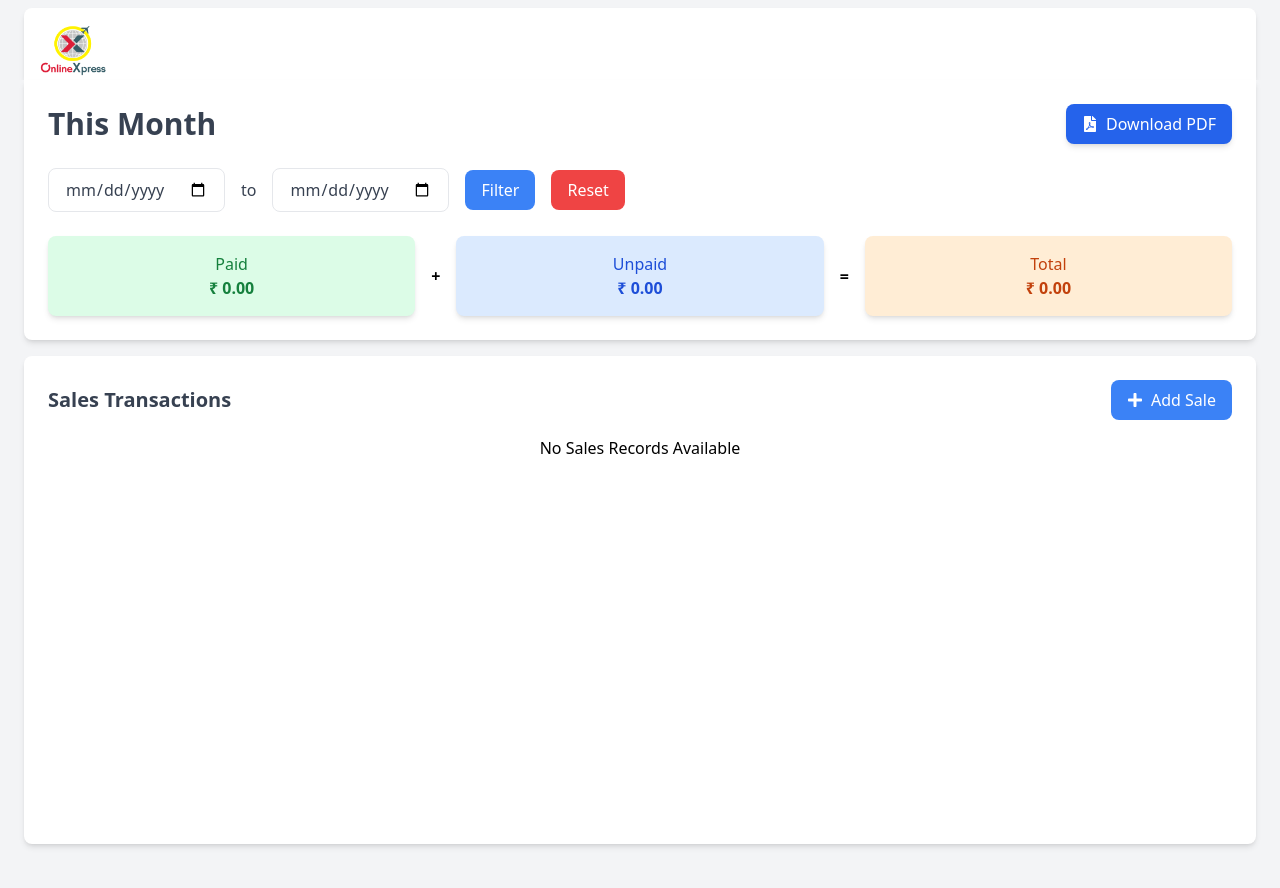
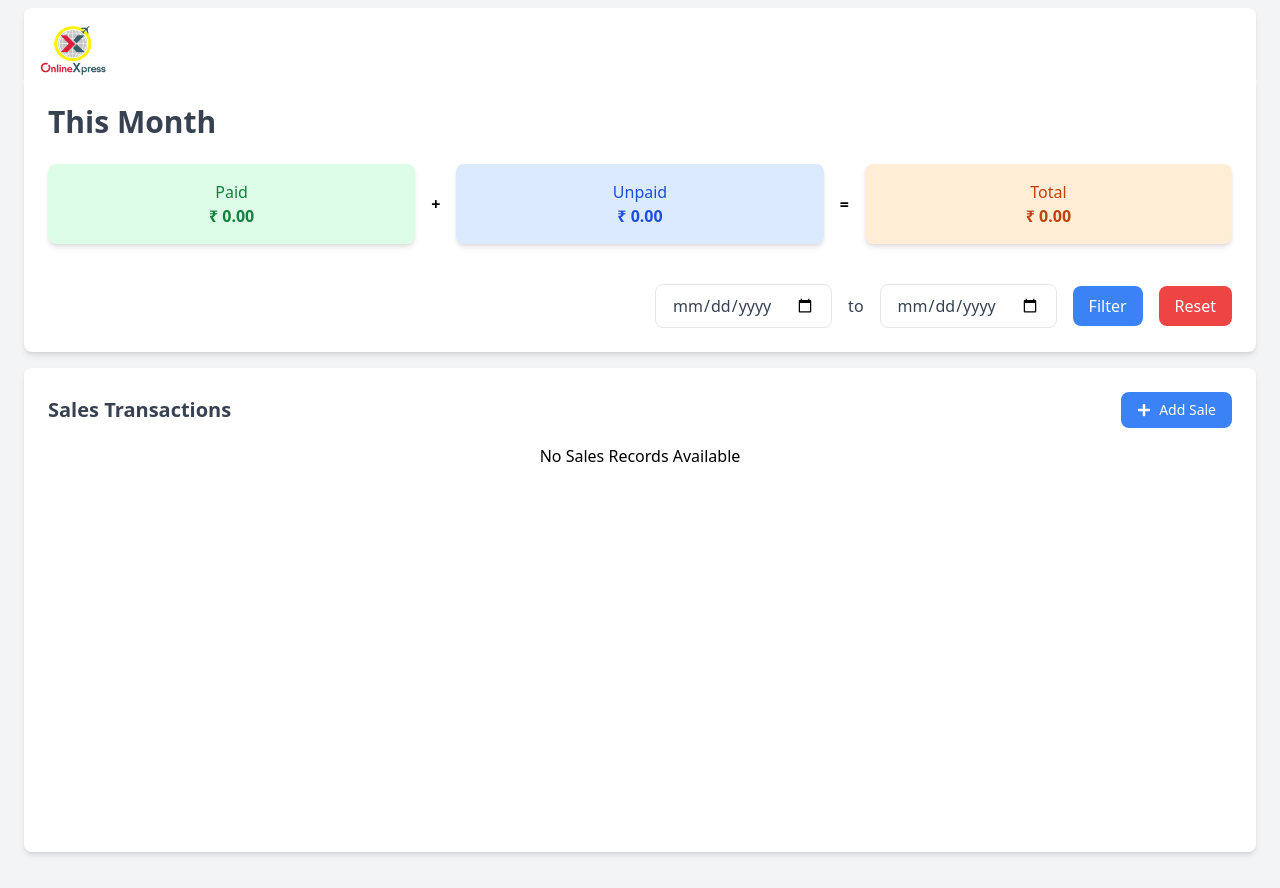
Before and after one commit to VaibbhavD/Sales-Panel, a React (Vite) app: page / in a window 1280 px wide. Built offline with nearby package versions, Linux system fonts and the light colour scheme.

Commit message:
download pdf btn move below and also update dashboard UI

```diff
--- a/src/components/Dashboard/Dashboard.jsx
+++ b/src/components/Dashboard/Dashboard.jsx
@@ -76,38 +76,6 @@
           <h2 className="text-2xl md:text-3xl font-bold text-gray-700">
             This Month
           </h2>
-          <div className="flex space-x-2 md:space-x-4 mt-4 md:mt-0">
-            <SalesPDF sales={Sales} /> {/* Add the PDF download button */}
-          </div>
-        </div>
-
-        {/* Date Filter Section */}
-        <div className="flex flex-col md:flex-row items-center mt-6 space-y-4 md:space-y-0 md:space-x-4">
-          <input
-            type="date"
-            value={startDate}
-            onChange={(e) => setStartDate(e.target.value)}
-            className="px-4 py-2 border rounded-lg text-gray-700"
-          />
-          <span className="text-gray-700">to</span>
-          <input
-            type="date"
-            value={endDate}
-            onChange={(e) => setEndDate(e.target.value)}
-            className="px-4 py-2 border rounded-lg text-gray-700"
-          />
-          <button
-            className="bg-blue-500 text-white px-4 py-2 rounded-lg"
-            onClick={filterSalesByDate}
-          >
-            Filter
-          </button>
-          <button
-            className="bg-red-500 text-white px-4 py-2 rounded-lg"
-            onClick={resetFilter}
-          >
-            Reset
-          </button>
         </div>
 
         {/* Total Summary */}
@@ -127,16 +95,47 @@
             <span className="font-bold">₹ {totalPaid.toFixed(2)}</span>
           </div>
         </div>
+
+        {/* Date Filter Section */}
+        <div className="flex flex-col md:flex-row items-center mt-10 space-y-4 md:space-y-0 md:space-x-4 justify-end">
+          <input
+            type="date"
+            value={startDate}
+            onChange={(e) => setStartDate(e.target.value)}
+            className="px-4 py-2 border rounded-lg text-gray-700"
+          />
+          <span className="text-gray-700">to</span>
+          <input
+            type="date"
+            value={endDate}
+            onChange={(e) => setEndDate(e.target.value)}
+            className="px-4 py-2 border rounded-lg text-gray-700"
+          />
+          <div className="flex gap-4">
+            <button
+              className="bg-blue-500 text-white px-4 py-2 rounded-lg"
+              onClick={filterSalesByDate}
+            >
+              Filter
+            </button>
+            <button
+              className="bg-red-500 text-white px-4 py-2 rounded-lg"
+              onClick={resetFilter}
+            >
+              Reset
+            </button>
+          </div>
+        </div>
       </div>
 
       {/* Transactions Table */}
       <div className="bg-white rounded-lg shadow-md p-4 md:p-6">
         <div className="flex justify-between items-center mb-4">
           <h3 className="text-xl font-semibold text-gray-700">
-            Sales Transactions
+            Sales Transactions{" "}
           </h3>
           <button
-            className="bg-blue-500 text-white px-4 py-2 rounded-lg flex items-center"
+            className="bg-blue-500 text-white px-4 py-2 text-xs md:text-sm rounded-lg flex items-center"
             onClick={() => navigate("/add-sale")}
           >
             <FaPlus className="mr-2" /> Add Sale
@@ -206,6 +205,9 @@
                   </tr>
                 ))}
               </tbody>
+              <div className="flex space-x-2 md:space-x-4 mt-4 md:mt-6">
+                <SalesPDF sales={Sales} /> {/* Add the PDF download button */}
+              </div>
             </table>
           </div>
         ) : (
--- a/src/components/Dashboard/SalesPDF.jsx
+++ b/src/components/Dashboard/SalesPDF.jsx
@@ -48,7 +48,7 @@
 
   return (
     <button
-      className="bg-blue-600 text-white px-4 py-2 rounded-lg shadow-md hover:bg-blue-700 transition duration-300 flex items-center"
+      className="bg-blue-600 text-white p-2 md:text-sm flec justify-end text-xs  rounded-lg shadow-md hover:bg-blue-700 transition duration-300 flex items-center"
       onClick={generatePDF}
     >
       <FaFilePdf className="mr-2" /> {/* Add PDF icon here */}
```
